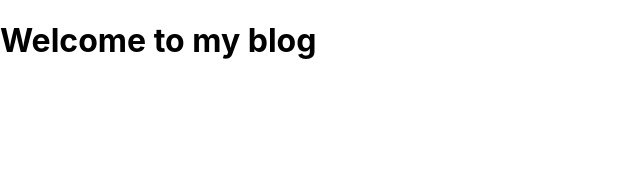
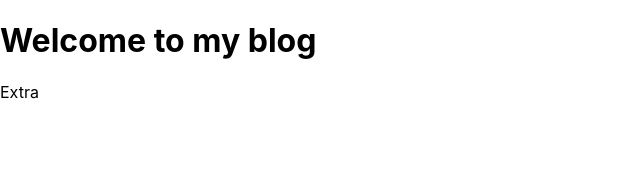
Before and after one commit to ruid0/test2, a Next.js app: page / in a window 1280 px wide. Shown: the top 172 px of the page, without its empty margins (0-640 px from the left). Built offline with nearby package versions, Linux system fonts and the light colour scheme.

Commit message:
:sparkles: Add link

```diff
--- a/pages/index.js
+++ b/pages/index.js
@@ -1,5 +1,10 @@
+import Link from "next/link";
+
 export default function Home() {
   return (
-    <h1>Welcome to my blog</h1>
+    <>
+      <h1>Welcome to my blog</h1>
+      <Link href="/extra">Extra</Link>
+    </>
   );
 }
```
